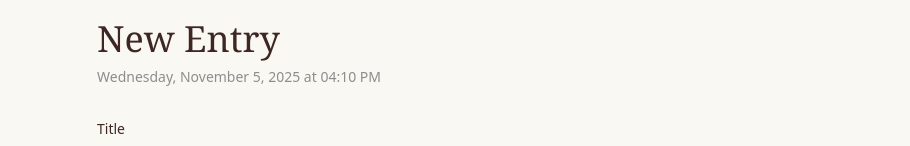
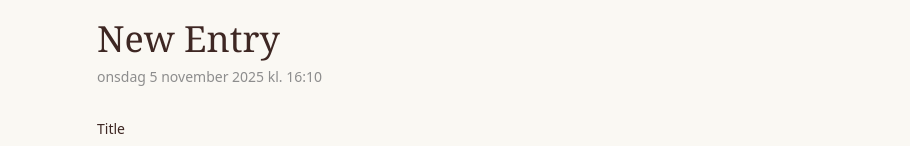
Before and after one commit to moasjogren/cloud-examinerande-uppgift-2-grupp, a Next.js app in the folder frontend/: page /new-entry in a window 1280 px wide. Shown: the part 149-295 px from the top of the page, without its empty margins (183-1093 px from the left). Built offline with nearby package versions, Linux system fonts and the light colour scheme.

Commit message:
fixade tidsbugg2

```diff
--- a/frontend/src/app/new-entry/page.tsx
+++ b/frontend/src/app/new-entry/page.tsx
@@ -44,7 +44,7 @@ export default function NewEntryPage() {
     }
   };
 
-	const displayDate = new Date().toLocaleDateString("en-US", {
+  const displayDate = new Date().toLocaleDateString("sv-SE", {
     weekday: "long",
     year: "numeric",
     month: "long",
```
Lines whose indentation alone changed are shown as unchanged.
